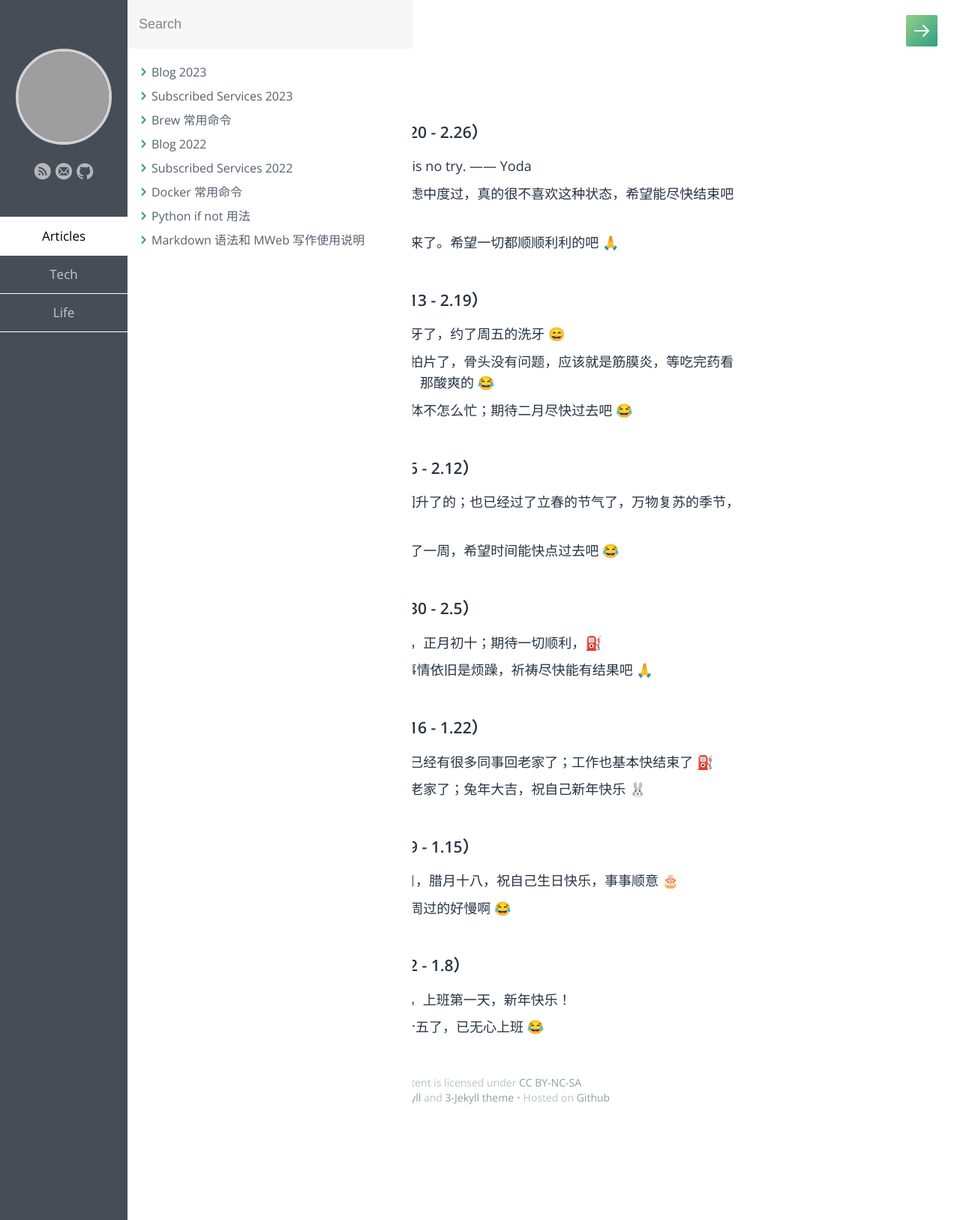
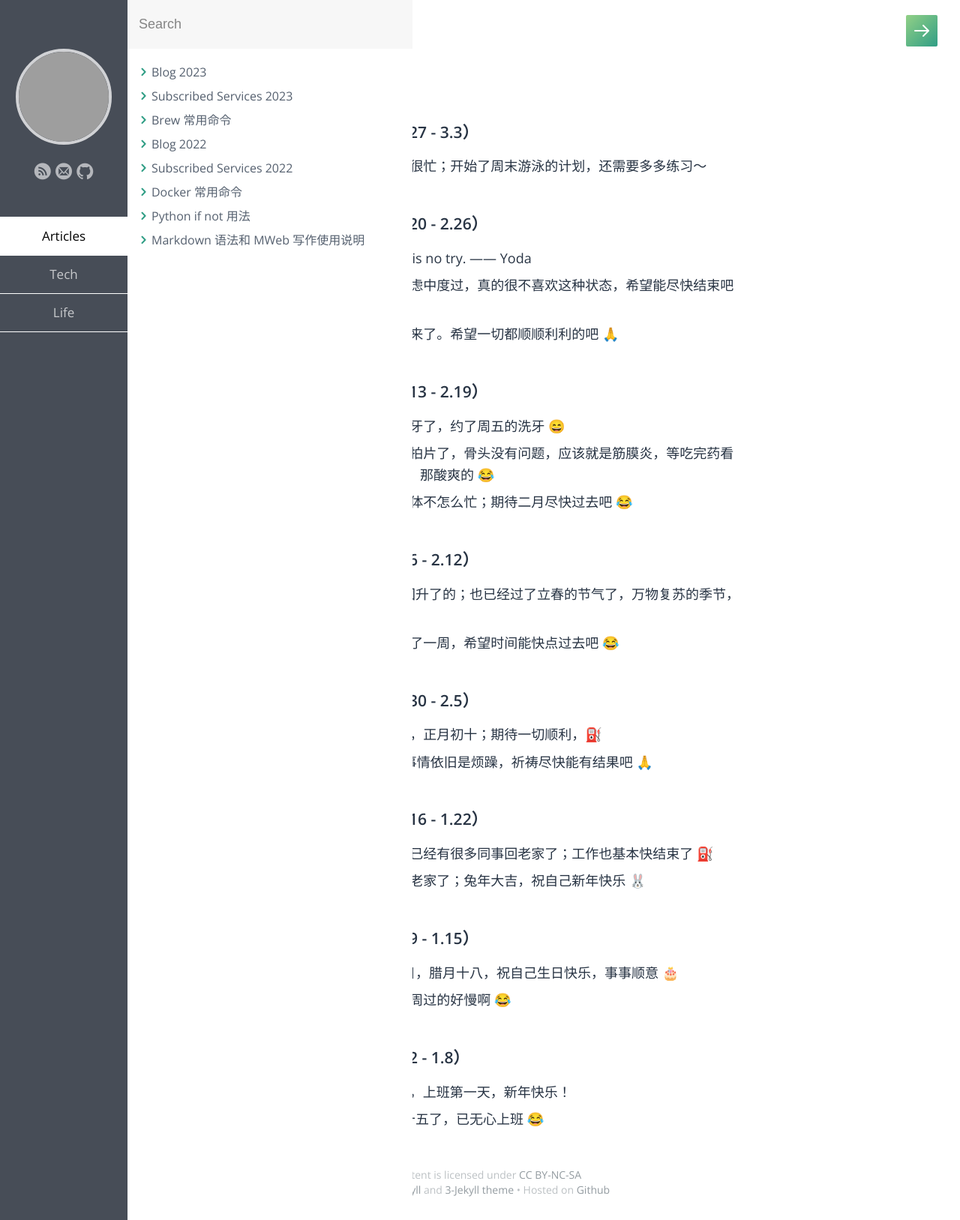
Before and after one commit to samxupeiran/samxupeiran.github.io, a Jekyll site: the page built from _posts/life/2023-01-03-my-blog.md, in a window 1280 px wide. Shown: the whole page at 75% size. Built offline with Jekyll 4.4.1, drawn with Linux system fonts in a browser that asks for light colours; some web fonts are replaced; grey boxes are pictures that could not be loaded.

Commit message:
feat: add weekly blog 2.27

```diff
--- a/_posts/life/2023-01-03-my-blog.md
+++ b/_posts/life/2023-01-03-my-blog.md
@@ -5,6 +5,9 @@ category: Life
 tags: Blog
 ---
 
+
+- ### 2023 年 3 月 第 1 周（2.27 - 3.3）
+     - 2.27 近期需求比较大，会很忙；开始了周末游泳的计划，还需要多多练习～
 
 - ### 2023 年 2 月 第 4 周（2.20 - 2.26）
      - 2.20 Do or do not, there is no try. —— Yoda
```
